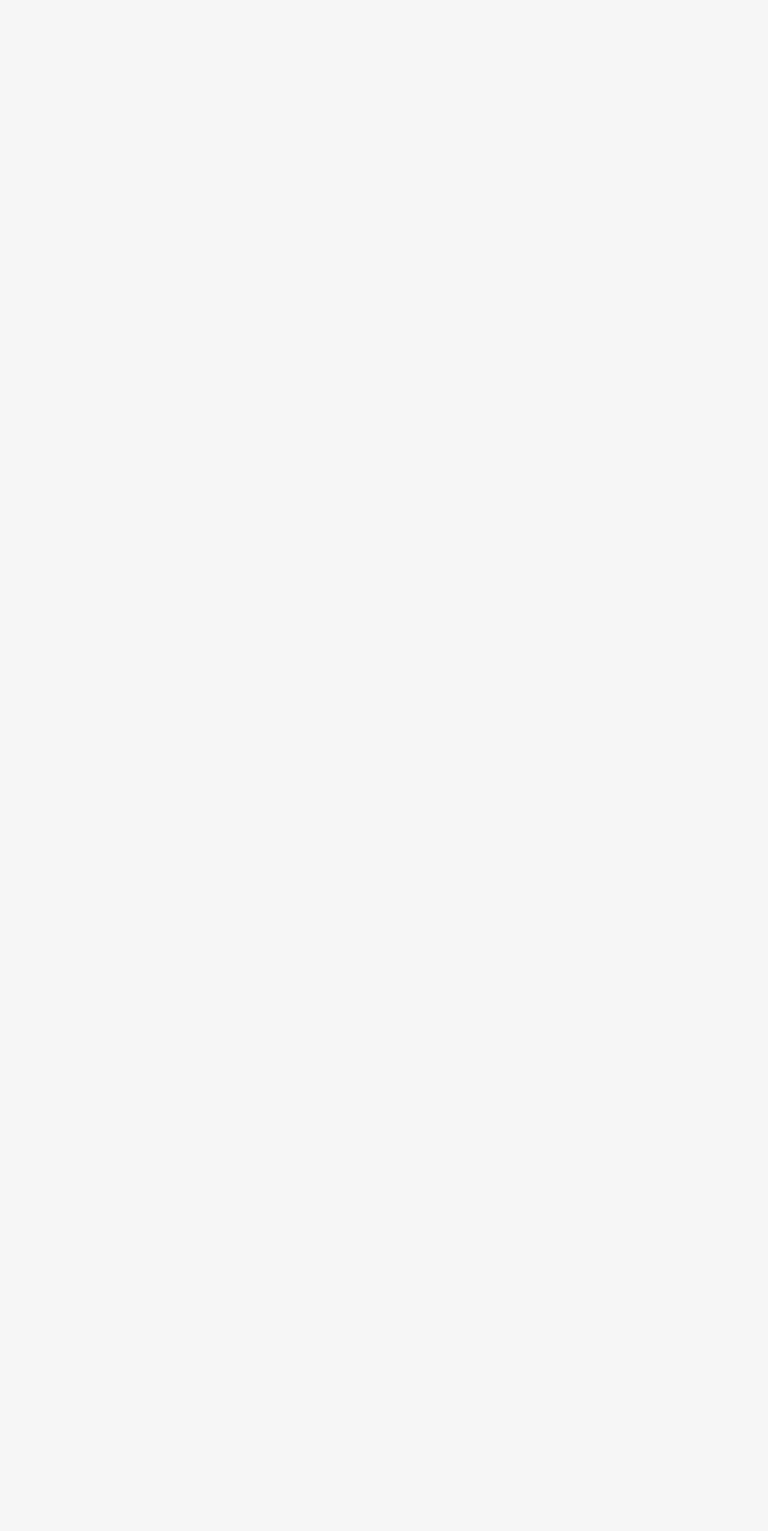
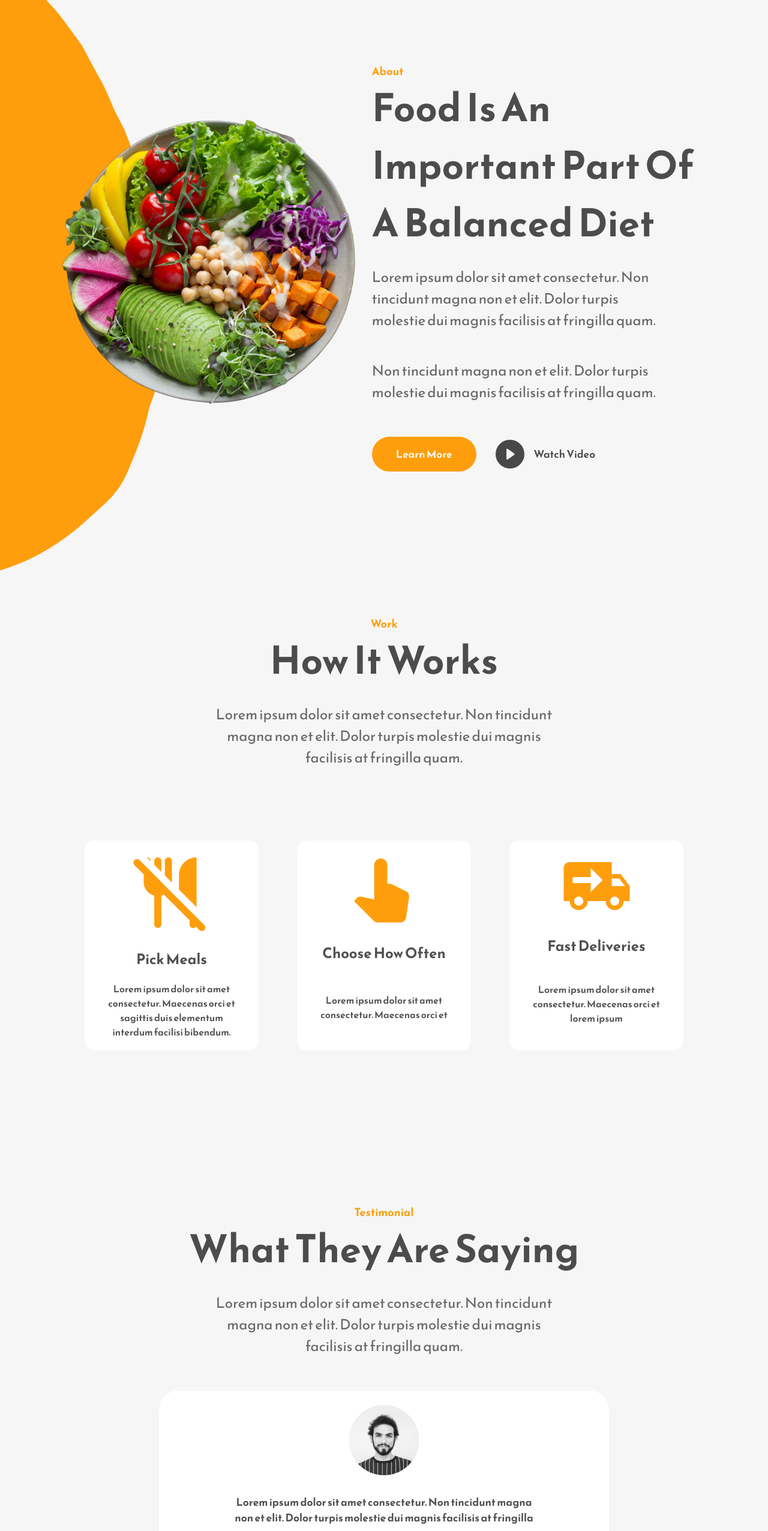
Before and after one commit to apoorvapriyaa/landing-page, a React (Create React App) app: page / in a window 1280 px wide. Shown: the part 920-3472 px from the top of the page at 60% size. Before the commit the page ends 868 px from the top, so only its background shows below. Built offline with nearby package versions, Linux system fonts and the light colour scheme.

Commit message:
added components

```diff
--- a/src/App.js
+++ b/src/App.js
@@ -1,10 +1,20 @@
 import './App.css';
-import Home from './components/Home';
+import Home from './components/Home'
+import About from "./components/About";
+import Work from "./components/Work";
+import Testimonial from "./components/Testimonials";
+import Contact from "./components/Contact";
+import Footer from "./components/Footer";
 
 function App() {
   return (
     <div className="App">
       <Home />
+      <About />
+      <Work />
+      <Testimonial />
+      <Contact />
+      <Footer />
     </div>
   );
 }
--- /dev/null
+++ b/src/components/About.js
@@ -0,0 +1,39 @@
+import React from "react";
+import AboutBackground from "../assets/about-background.png";
+import AboutBackgroundImage from "../assets/about-background-image.png";
+import { BsFillPlayCircleFill } from "react-icons/bs";
+
+const About = () => {
+    return (
+        <div className="about-section-container">
+            <div className="about-background-image-container">
+                <img src={AboutBackground} alt="" />
+            </div>
+            <div className="about-section-image-container">
+                <img src={AboutBackgroundImage} alt="" />
+            </div>
+            <div className="about-section-text-container">
+                <p className="primary-subheading">About</p>
+                <h1 className="primary-heading">
+                    Food Is An Important Part Of A Balanced Diet
+                </h1>
+                <p className="primary-text">
+                    Lorem ipsum dolor sit amet consectetur. Non tincidunt magna non et
+                    elit. Dolor turpis molestie dui magnis facilisis at fringilla quam.
+                </p>
+                <p className="primary-text">
+                    Non tincidunt magna non et elit. Dolor turpis molestie dui magnis
+                    facilisis at fringilla quam.
+                </p>
+                <div className="about-buttons-container">
+                    <button className="secondary-button">Learn More</button>
+                    <button className="watch-video-button">
+                        <BsFillPlayCircleFill /> Watch Video
+                    </button>
+                </div>
+            </div>
+        </div>
+    );
+};
+
+export default About;
--- /dev/null
+++ b/src/components/Contact.js
@@ -0,0 +1,16 @@
+import React from "react";
+
+const Contact = () => {
+    return (
+        <div className="contact-page-wrapper">
+            <h1 className="primary-heading">Have Question In Mind?</h1>
+            <h1 className="primary-heading">Let Us Help You</h1>
+            <div className="contact-form-container">
+                <input type="text" placeholder="yourmail@gmail.com" />
+                <button className="secondary-button">Submit</button>
+            </div>
+        </div>
+    );
+};
+
+export default Contact;
--- /dev/null
+++ b/src/components/Footer.js
@@ -0,0 +1,46 @@
+import React from "react";
+import Logo from "../assets/Logo.svg";
+import { BsTwitter } from "react-icons/bs";
+import { SiLinkedin } from "react-icons/si";
+import { BsYoutube } from "react-icons/bs";
+import { FaFacebookF } from "react-icons/fa";
+
+const Footer = () => {
+    return (
+        <div className="footer-wrapper">
+            <div className="footer-section-one">
+                <div className="footer-logo-container">
+                    <img src={Logo} alt="" />
+                </div>
+                <div className="footer-icons">
+                    <BsTwitter />
+                    <SiLinkedin />
+                    <BsYoutube />
+                    <FaFacebookF />
+                </div>
+            </div>
+            <div className="footer-section-two">
+                <div className="footer-section-columns">
+                    <span>Qualtiy</span>
+                    <span>Help</span>
+                    <span>Share</span>
+                    <span>Carrers</span>
+                    <span>Testimonials</span>
+                    <span>Work</span>
+                </div>
+                <div className="footer-section-columns">
+                    <span>244-5333-7783</span>
+                    <span>hello@food.com</span>
+                    <span>press@food.com</span>
+                    <span>contact@food.com</span>
+                </div>
+                <div className="footer-section-columns">
+                    <span>Terms & Conditions</span>
+                    <span>Privacy Policy</span>
+                </div>
+            </div>
+        </div>
+    );
+};
+
+export default Footer;
--- /dev/null
+++ b/src/components/Testimonials.js
@@ -0,0 +1,35 @@
+import React from "react";
+import ProfilePic from "../assets/john-doe-image.png";
+import { AiFillStar } from "react-icons/ai";
+
+const Testimonial = () => {
+    return (
+        <div className="work-section-wrapper">
+            <div className="work-section-top">
+                <p className="primary-subheading">Testimonial</p>
+                <h1 className="primary-heading">What They Are Saying</h1>
+                <p className="primary-text">
+                    Lorem ipsum dolor sit amet consectetur. Non tincidunt magna non et
+                    elit. Dolor turpis molestie dui magnis facilisis at fringilla quam.
+                </p>
+            </div>
+            <div className="testimonial-section-bottom">
+                <img src={ProfilePic} alt="" />
+                <p>
+                    Lorem ipsum dolor sit amet consectetur. Non tincidunt magna non et
+                    elit. Dolor turpis molestie dui magnis facilisis at fringilla quam.
+                </p>
+                <div className="testimonials-stars-container">
+                    <AiFillStar />
+                    <AiFillStar />
+                    <AiFillStar />
+                    <AiFillStar />
+                    <AiFillStar />
+                </div>
+                <h2>John Doe</h2>
+            </div>
+        </div>
+    );
+};
+
+export default Testimonial;
--- /dev/null
+++ b/src/components/Work.js
@@ -0,0 +1,49 @@
+import React from "react";
+import PickMeals from "../assets/pick-meals-image.png";
+import ChooseMeals from "../assets/choose-image.png";
+import DeliveryMeals from "../assets/delivery-image.png";
+
+const Work = () => {
+    const workInfoData = [
+        {
+            image: PickMeals,
+            title: "Pick Meals",
+            text: "Lorem ipsum dolor sit amet consectetur. Maecenas orci et sagittis duis elementum interdum facilisi bibendum.",
+        },
+        {
+            image: ChooseMeals,
+            title: "Choose How Often",
+            text: "Lorem ipsum dolor sit amet consectetur. Maecenas orci et ",
+        },
+        {
+            image: DeliveryMeals,
+            title: "Fast Deliveries",
+            text: "Lorem ipsum dolor sit amet consectetur. Maecenas orci et lorem ipsum",
+        },
+    ];
+    return (
+        <div className="work-section-wrapper">
+            <div className="work-section-top">
+                <p className="primary-subheading">Work</p>
+                <h1 className="primary-heading">How It Works</h1>
+                <p className="primary-text">
+                    Lorem ipsum dolor sit amet consectetur. Non tincidunt magna non et
+                    elit. Dolor turpis molestie dui magnis facilisis at fringilla quam.
+                </p>
+            </div>
+            <div className="work-section-bottom">
+                {workInfoData.map((data) => (
+                    <div className="work-section-info" key={data.title}>
+                        <div className="info-boxes-img-container">
+                            <img src={data.image} alt="" />
+                        </div>
+                        <h2>{data.title}</h2>
+                        <p>{data.text}</p>
+                    </div>
+                ))}
+            </div>
+        </div>
+    );
+};
+
+export default Work;
```
